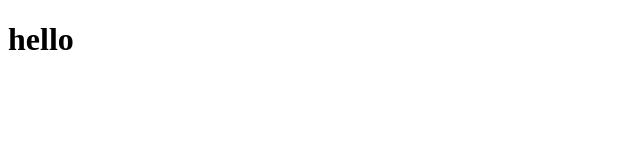
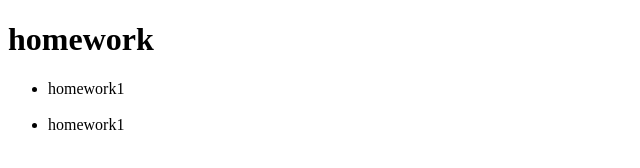
Before and after one commit to MakarLeschenko/makar_leschenko, a plain HTML site: page index.html in a window 1280 px wide. Shown: the whole page, without its empty margins (0-640 px from the left). Drawn offline with Linux system fonts and the light colour scheme.

Commit message:
дом задание

```diff
--- a/index.html
+++ b/index.html
@@ -6,6 +6,11 @@
     <title>Document</title>
 </head>
 <body>
-    <h1>hello</h1>
+    <h1>homework</h1>
+    <ul>
+        <li>homework1</li>
+        <br>
+        <li>homework1</li>
+    </ul>
 </body>
 </html>
```
